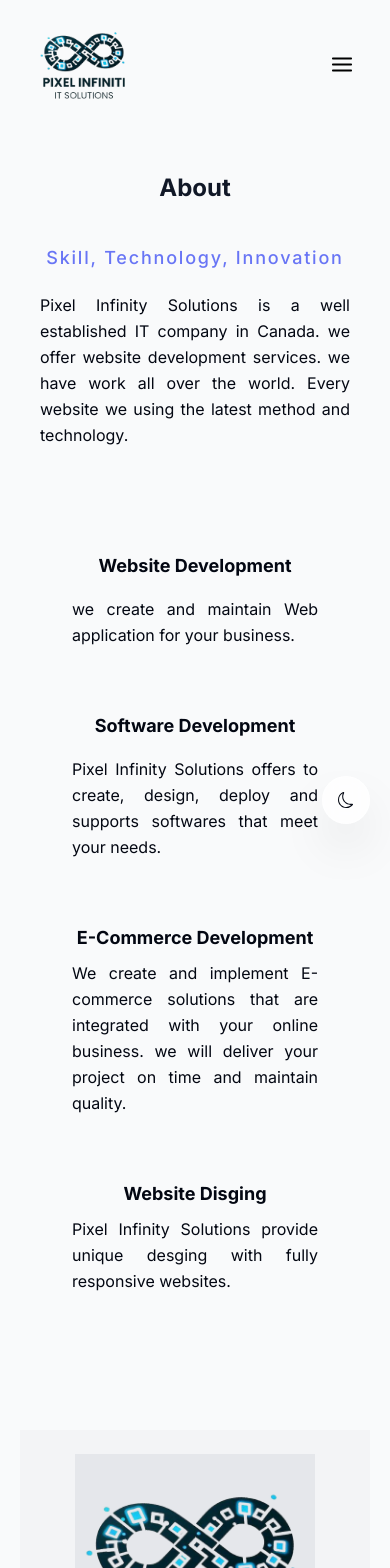
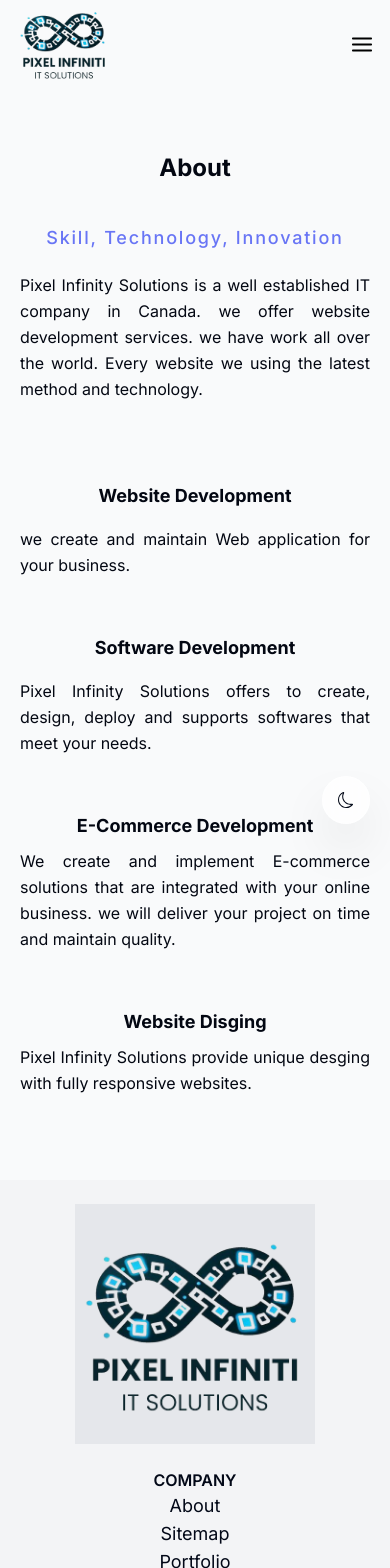
Before and after one commit to HP181/pixel-infinity-solutions, a Next.js app: page /about in a window 390 px wide. Shown: the top 1568 px of the page. Built offline with nearby package versions, Linux system fonts and the light colour scheme; no server answers.

Commit message:
update the book-appointment page background and other components for better dark mode ui

```diff
--- a/app/_components/Footer.js
+++ b/app/_components/Footer.js
@@ -4,7 +4,7 @@ import React from "react";
 const Footer = () => {
   return (
     <>
-      <div className=" pb-3 mt-10 bg-[#f3f4f6] dark:bg-[#1d2432]">
+      <div className=" pb-3 mt-3 bg-[#f3f4f6] dark:bg-[#1d2432]">
         <div className="w-[80vw] mx-auto ">
           <div className="grid xs:grid-col-1 md:grid-cols-2 lg:grid-cols-3 place-items-center gap-6 p-6">
             <div className="  flex   flex-col md:w-72 xs:justify-evenly xs:items-center xxs:justify-evenly xxs:items-center sm:justify-evenly sm:items-center  md:justify-evenly md:items-center text-center h-60  xs:w-52 xxs:w-72   sm:w-80  lg:w-60 xl:w-72 ">
--- a/app/about/page.js
+++ b/app/about/page.js
@@ -5,7 +5,7 @@ const page = () => {
     <section className=" body-font max-w-6xl m-auto">
       <div className="  px-5 py-14 mx-auto">
         <div className=" flex flex-col text-center  w-full mb-20">
-          <h1 className="sm:text-3xl sm:text-center text-2xl font-bold title-font mb-4 text-gray-900">
+          <h1 className="sm:text-3xl sm:text-center text-2xl font-bold title-font mb-4">
             About
           </h1>
           <h2 className=" mt-6 sm:mb-6 text-center text-lg text-indigo-500 tracking-widest font-medium title-font mb-1">
@@ -17,8 +17,8 @@ const page = () => {
             world. Every website we using the latest method and technology.
           </p>
         </div>
-        <div className="flex flex-wrap">
-          <div className="  w-full lg:w-1/2 xl:w-1/4 px-8 py-6  border-gray-200 border-opacity-60">
+        <div className="flex flex-wrap gap-y-10 lg:gap-0">
+          <div className="  w-full lg:w-1/2 lg:px-8 lg:py-6 xl:w-1/4 border-gray-200 border-opacity-60">
             <h2 className=" text-center text-lg sm:text-xl font-bold title-font mb-4">
               Website Development
             </h2>
@@ -26,7 +26,7 @@ const page = () => {
               we create and maintain Web application for your business.
             </p>
           </div>
-          <div className="w-full lg:w-1/2 xl:w-1/4 px-8 py-6  border-gray-200 border-opacity-60 lg:border-l-2">
+          <div className="w-full lg:w-1/2 lg:px-8 lg:py-6 xl:w-1/4 border-gray-200 border-opacity-60 lg:border-l-2">
             <h2 className=" text-center text-lg sm:text-xl  font-bold title-font mb-4">
               Software Development
             </h2>
@@ -35,7 +35,7 @@ const page = () => {
               supports softwares that meet your needs.
             </p>
           </div>
-          <div className="w-full lg:w-1/2 xl:w-1/4 xl:border-l-2 px-8 py-6  border-gray-200 border-opacity-60">
+          <div className="w-full lg:w-1/2 lg:px-8 lg:py-6 xl:w-1/4 xl:border-l-2 border-gray-200 border-opacity-60">
             <h2 className="text-lg sm:text-xl text-center font-bold title-font mb-2">
               E-Commerce Development
             </h2>
@@ -45,7 +45,7 @@ const page = () => {
               and maintain quality.
             </p>
           </div>
-          <div className="w-full lg:w-1/2 xl:w-1/4 px-8 py-6 border-gray-200 border-opacity-60 lg:border-l-2">
+          <div className="w-full lg:w-1/2 lg:px-8 lg:py-6 xl:w-1/4 border-gray-200 border-opacity-60 lg:border-l-2">
             <h2 className="text-lg sm:text-xl font-bold title-font mb-2 text-center">
               Website Disging
             </h2>
--- a/app/admin/dashboard/page.js
+++ b/app/admin/dashboard/page.js
@@ -244,11 +244,11 @@ const TableComponent = () => {
             />
             <DropdownMenu>
               <DropdownMenuTrigger asChild>
-                <Button variant="outline" className="ml-auto">
+                <Button variant="outline" className="ml-auto dark:bg-gray-900">
                   Filter <ChevronDownIcon className="ml-2 h-4 w-4" />
                 </Button>
               </DropdownMenuTrigger>
-              <DropdownMenuContent align="end">
+              <DropdownMenuContent align="end" className="dark:bg-gray-900">
                 {table
                   .getAllColumns()
                   .filter((column) => column.getCanHide())
--- a/app/book-appointment/page.js
+++ b/app/book-appointment/page.js
@@ -32,8 +32,8 @@ const BookAppointment = () => {
   }
 
   return (
-    <div className="max-w-6xl m-auto mb-12 bg-[#f3f4f6] dark:bg-[#1d2432] rounded-lg">
-      <div className="p-8 rounded-lg shadow-lg">
+    <div className="max-w-6xl m-auto mb-12  rounded-lg">
+      <div className="p-8 rounded-lg">
         <h2 className="text-2xl font-semibold mb-4 text-center md:text-left">
           Book An Appointment with <br />
           <span className="text-3xl font-bold mb-4">PixelInfinity</span>
--- a/app/layout.js
+++ b/app/layout.js
@@ -18,15 +18,17 @@ export default function RootLayout({ children }) {
   return (
     <html lang="en">
       <body className={inter.className}>
-        <ThemeProvider attribute="class" defaultTheme="system" enableSystem>
-          <section className="min-h-screen p-5 bg-[#f9fafb] shadow-2xl text-gray-950 relative dark:bg-gray-900 dark:text-gray-50 dark:text-opacity-90 transition-all duration-500">
-            <Protected />
-            <Notification />
-            {children}
+        <section className="bg-[#f9fafb] dark:bg-gray-900">
+          <ThemeProvider attribute="class" defaultTheme="system" enableSystem>
+            <section className="min-h-screen bg-[#f9fafb]  text-gray-950 relative dark:bg-gray-900 dark:text-gray-50 dark:text-opacity-90 transition-all duration-500">
+              <Protected />
+              <Notification />
+              {children}
+            </section>
             <Footer />
             <ThemeSwitch />
-          </section>
-        </ThemeProvider>
+          </ThemeProvider>
+        </section>
       </body>
     </html>
   );
```
